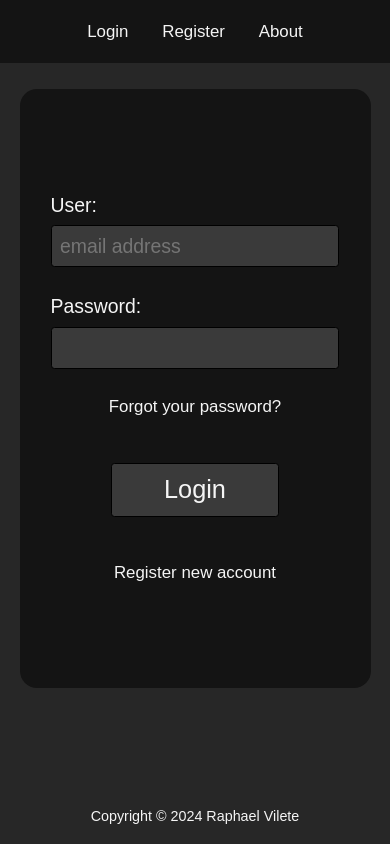
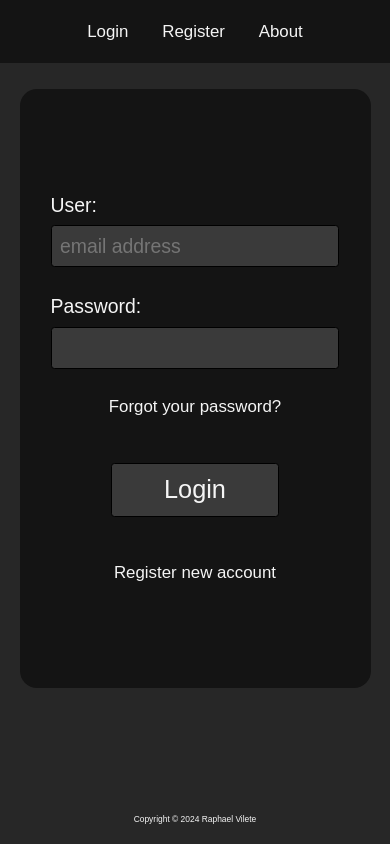
Before and after one commit to raphss/Login-Model, a website built with webpack: page dist/index.html in a window 390 px wide. Built offline with Linux system fonts and the light colour scheme.

Commit message:
update margins 9

```diff
--- a/src/style.css
+++ b/src/style.css
@@ -212,6 +212,10 @@ p {
     p {
         margin: 2.4vh;
     }
+
+    .footer {
+        font-size: 1vh;
+    }
 }
 
 @media only screen and (min-width: 481px) and (max-width: 600px) {}
```
Also changed, not shown: dist/index.bundle.js.
